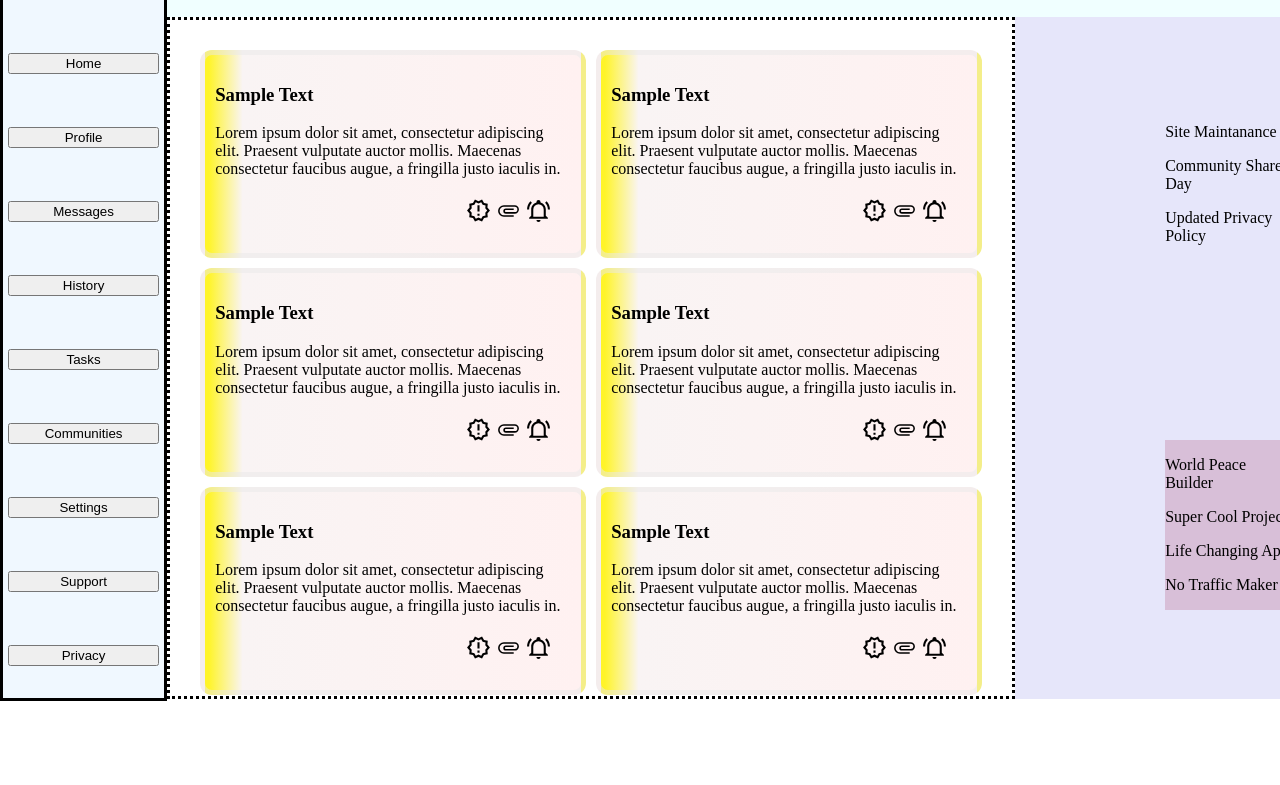
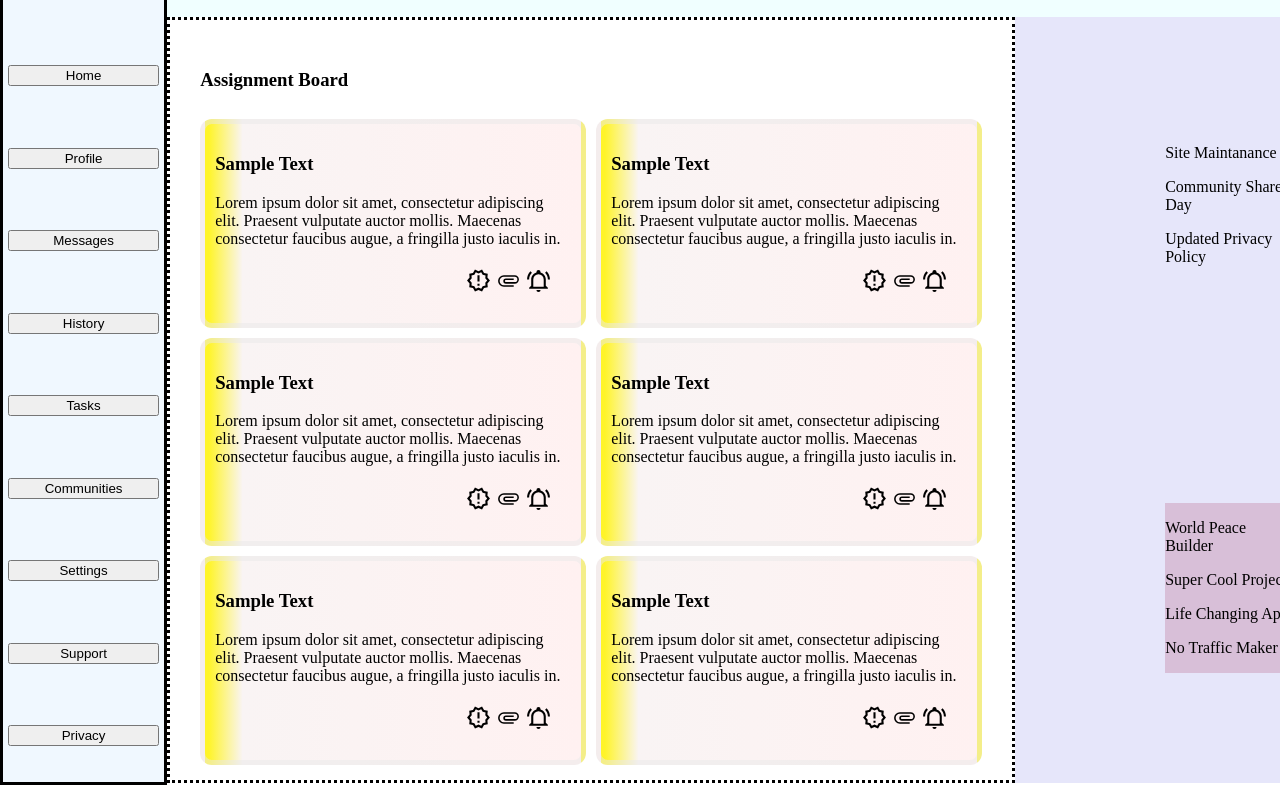
Before and after one commit to DomenicGTH/Admin-Dashboard, a plain HTML site: page index.html in a window 1280 px wide. Shown: the part 115-900 px from the top of the page. Before the commit the page ends 816 px from the top, so only its background shows below. Drawn offline with Linux system fonts and the light colour scheme.

Commit message:
added title to assignment

```diff
--- a/index.html
+++ b/index.html
@@ -31,6 +31,7 @@
         </div>
         <div class="projectsides">
           <div id="assignments">
+            <h3>Assignment Board</h3>
             <div class="project">
               <h3>Sample Text</h3>
               Lorem ipsum dolor sit amet, consectetur adipiscing elit. Praesent
--- a/style.css
+++ b/style.css
@@ -16,7 +16,7 @@ html,body {
     padding: 5px;
     display: flex;
     flex-direction: column;
-    height: 800px;
+    height: 884px;
     justify-content: space-around;
 }
 
@@ -34,7 +34,7 @@ html,body {
     grid-template-columns: repeat(2, 386px);
     grid-template-rows: 1fr 1fr 1fr;
     gap: 10px;
-    height: 616px;
+    height: 700px;
 }
 
 .icons {
@@ -90,3 +90,7 @@ html,body {
     grid-template-columns: repeat(3, 200px);
     grid-template-rows: repeat(3, 150px);
 } */
+
+h3 {
+    grid-column: 1/3;
+}
```
